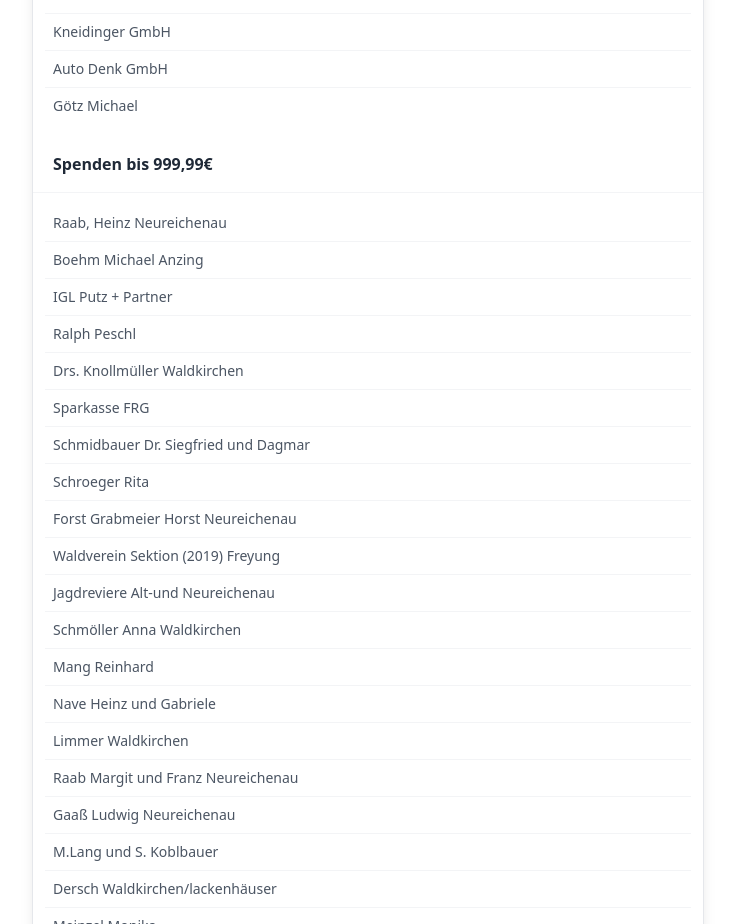
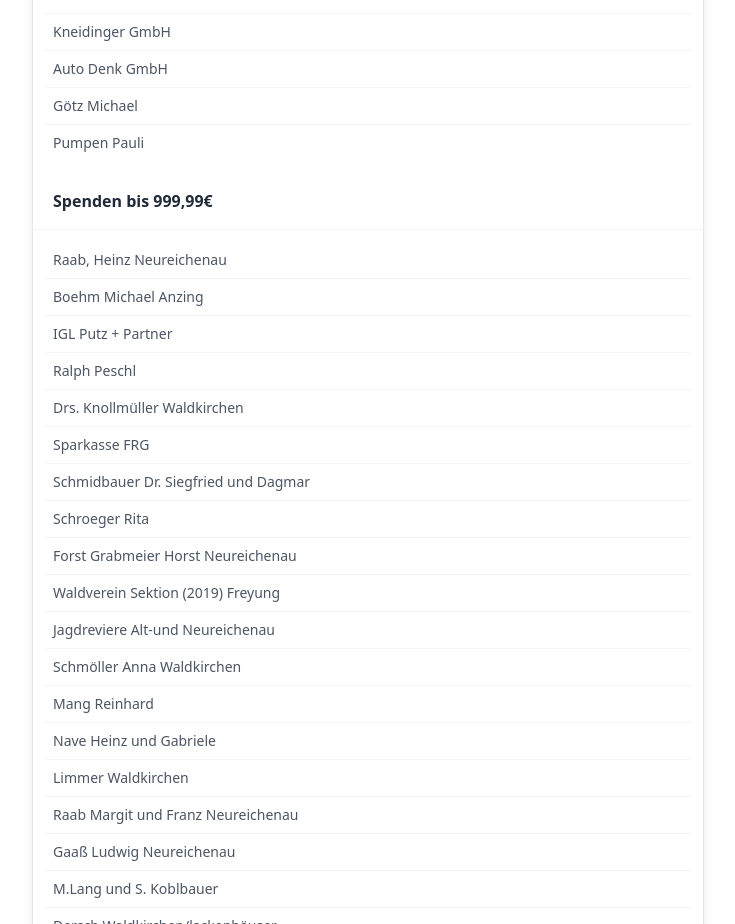
Before and after one commit to giggei/dreisessel, a SvelteKit app: page /spenden in a window 1280 px wide. Shown: the part 4640-5564 px from the top of the page, without its empty margins (272-1007 px from the left). Built offline with nearby package versions, Linux system fonts and the light colour scheme.

Commit message:
Update Spender

```diff
--- a/src/routes/spenden/+page.svelte
+++ b/src/routes/spenden/+page.svelte
@@ -570,6 +570,11 @@
 										<tr>
 											<td class="p-2 whitespace-nowrap">
 												<div class="text-left">Götz Michael</div>
+											</td>
+										</tr>
+										<tr>
+											<td class="p-2 whitespace-nowrap">
+												<div class="text-left">Pumpen Pauli</div>
 											</td>
 										</tr>
 									</tbody>
@@ -1446,6 +1451,16 @@
 												><div class="text-left">Blümel Johannes</div>
 											</td>
 										</tr>
+										<tr>
+											<td class="p-2 whitespace-nowrap"
+												><div class="text-left">Krieg Heinrich</div>
+											</td>
+										</tr>
+										<tr>
+											<td class="p-2 whitespace-nowrap"
+												><div class="text-left">Beyer Jakob & Marianne</div>
+											</td>
+										</tr>
 									</tbody>
 								</table>
 							</div>
```
